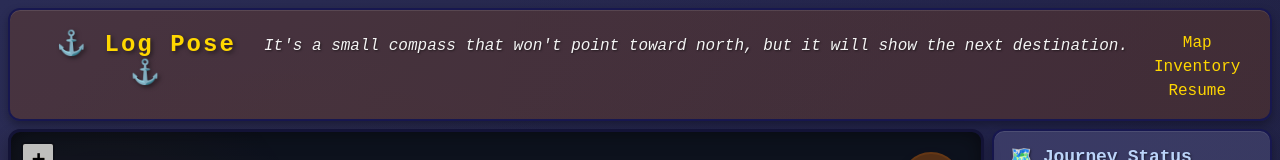
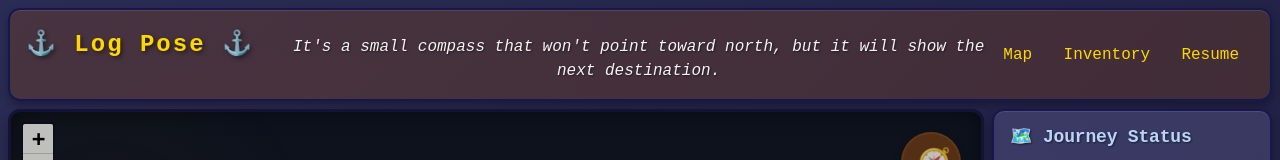
Before and after one commit to hugotorche/log-pose, a website: page public/map.html in a window 1280 px wide. Shown: the top 160 px of the page. Drawn offline with nearby package versions, Linux system fonts and the light colour scheme.

Commit message:
fix header spacing and minor updates

```diff
--- a/public/css/map.css
+++ b/public/css/map.css
@@ -782,9 +782,11 @@
   }
   .logpose-titles {
     display: flex;
-    justify-content: space-between;
-    width: 2500px;
-    padding-left: 20px;
+    flex-direction: row;
+    align-items: baseline;
+    gap: 2rem;
+    flex-shrink: 1;
+    max-width: 80%;
   }
   .logpose-title {
     color: #ffd700;
@@ -793,23 +795,29 @@
     text-shadow: 2px 2px 4px rgba(0, 0, 0, 0.5);
     margin: 0;
     padding-top: 5px;
-    width: 200px;
     letter-spacing: 2px;
+    word-wrap: break-word;
+    flex-shrink: 0;
   }
   .logpose-subtitle {
-      color: #f4f4f4;
-      font-size: var(--font-size-lg);
-      margin: var(--space-8) 0 0 0;
-      font-style: italic;
-      width: 900px;
-      text-shadow: 1px 1px 2px rgba(0, 0, 0, 0.5);
+    color: #f4f4f4;
+    font-size: var(--font-size-lg);
+    margin: 0;
+    font-style: italic;
+    text-shadow: 1px 1px 2px rgba(0, 0, 0, 0.5);
+    word-wrap: break-word;
+    flex: 1;
   }
   .logpose-navbar {
-    width: 100%;
-    padding-top: 5px;
+    display: flex;
+    align-items: center;
+    gap: 1rem;
+    margin: 0;
+    padding: 0;
   }
   .logpose-navbar .nav_bar_lg {
     width: inherit;
+    white-space: nowrap;
   }
   .logpose-navbar .nav_bar_lg .desktop_nav_menu .nav_li {
     text-decoration: none;
--- a/public/js/map.js
+++ b/public/js/map.js
@@ -40,7 +40,7 @@ class ExpeditionMap {
             name: "Geneva, Switzerland",
             coordinates: [46.2017559, 6.1466014],
             status: "current",
-            description: "Currently exploring Switzerland with a significant experience at L'Occitane in Geneva. I could spend my whole life on a Swiss train. I would keep looking at Lake Leman, waiting to arrive at the bottom of the Ski slopes.",
+            description: "Currently exploring Switzerland with a significant experience at L'Occitane Group. I could spend my whole life on a Swiss train. I would keep looking at Lake Leman, waiting to arrive at the bottom of the Ski slopes.",
             startDate: "2022-01-01",
             endDate: "-",
             highlights: [ "❣️ The small streets of Carouge", "🍃 Parc des Bastions & the giant Chess boards", "♟️ +1800 elo chess.com", "🧗 Started indoor Bouldering"]
--- a/public/map.html
+++ b/public/map.html
@@ -3,7 +3,7 @@
 <head>
     <meta charset="UTF-8">
     <meta name="viewport" content="width=device-width, initial-scale=1.0">
-    <title>Expedition Journey Map</title>
+    <title>Log Pose Map</title>
 
     <!-- Leaflet CSS -->
     <link rel="stylesheet" href="https://unpkg.com/leaflet@1.9.4/dist/leaflet.css"
```
Also changed, not shown: public/inventory.html (+1 -1 lines), 1 other file.
